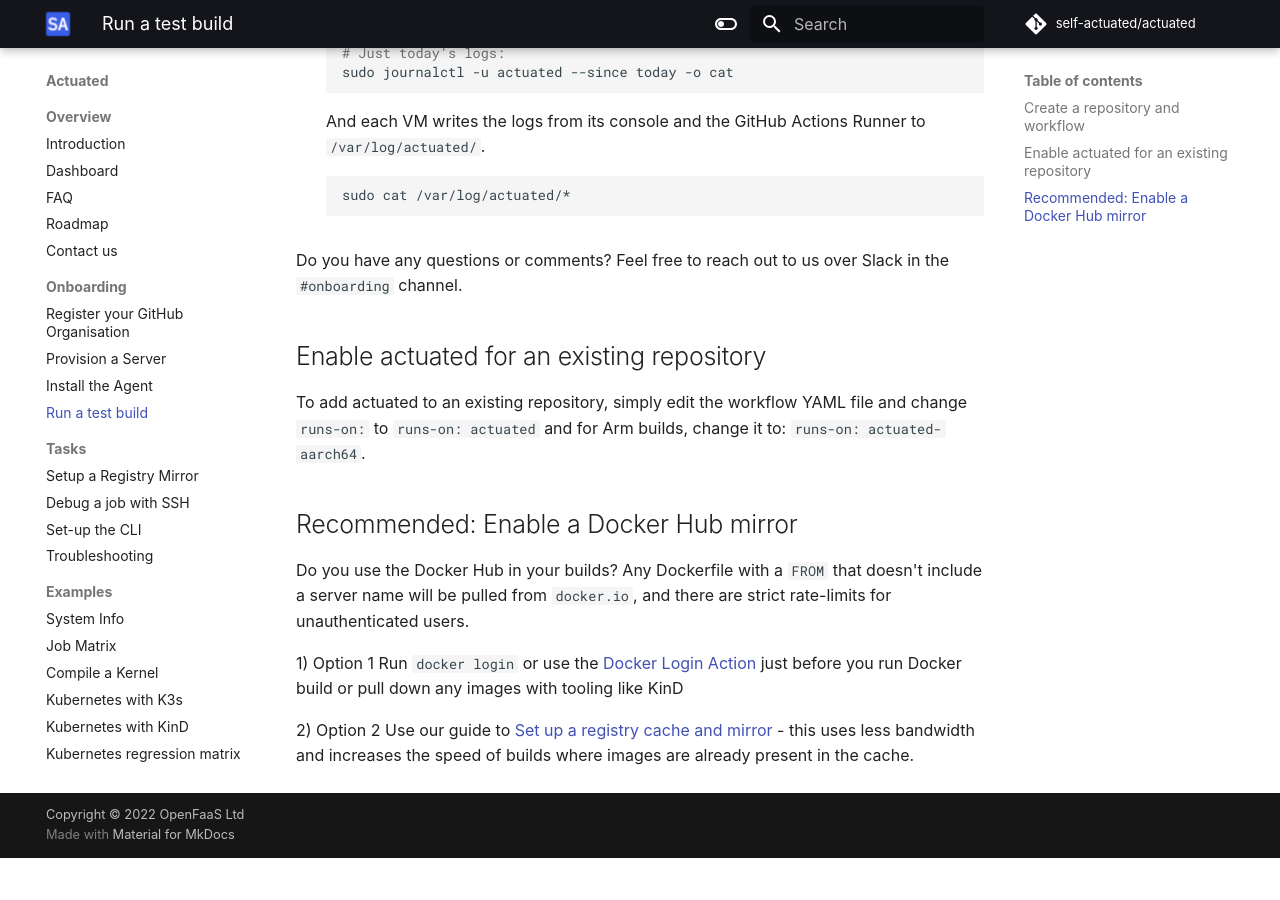
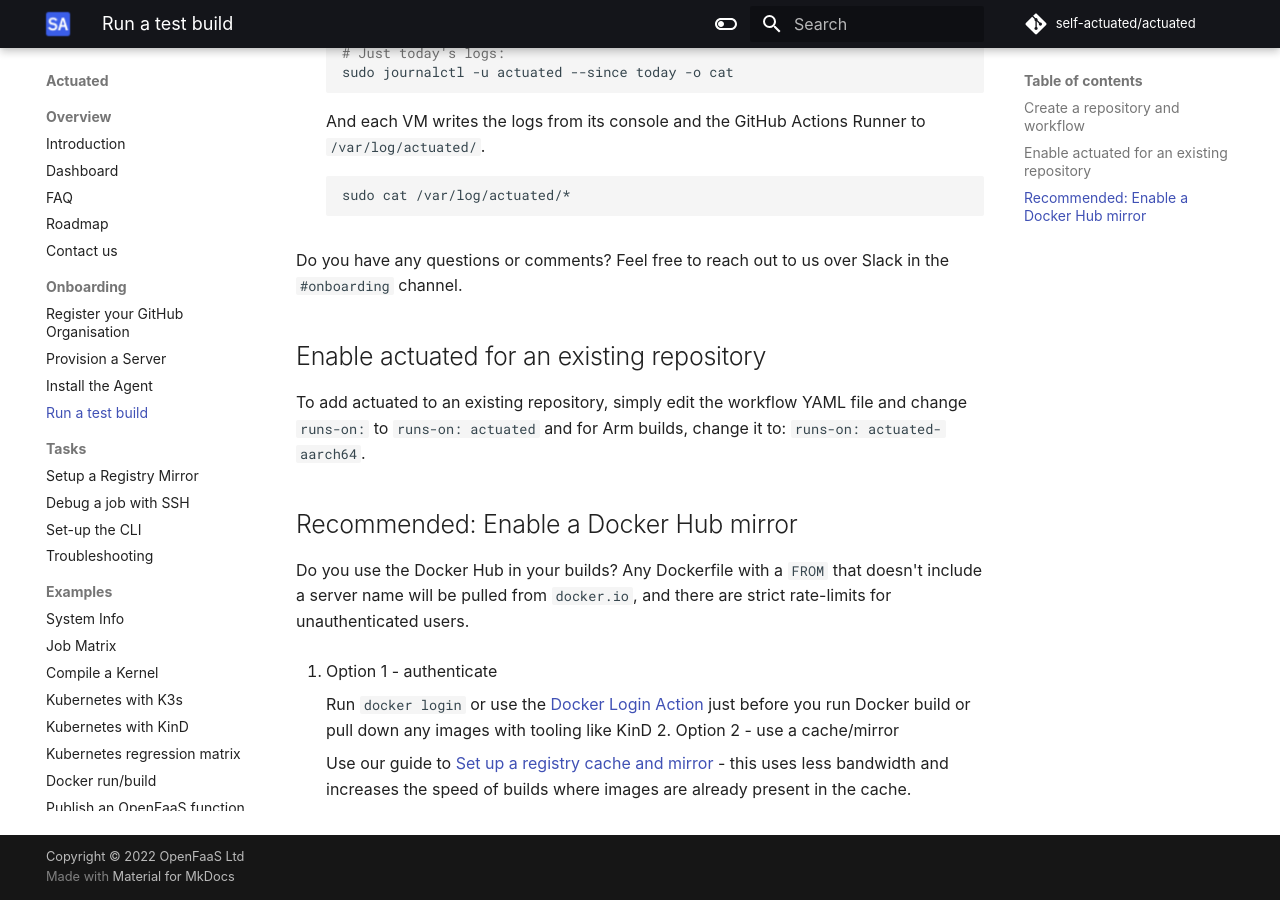
Before and after one commit to welteki/docs.actuated.dev, an MkDocs documentation site: the page built from docs/test-build.md, in a window 1280 px wide and 900 px high, scrolled down 2248 px. Built offline with MkDocs 1.6.1 and Material for MkDocs 9.7.7, drawn with Linux system fonts in a browser that asks for light colours; some web fonts are replaced; before the commit the page ends 3106 px from its top, so only the background shows below that.

Commit message:
Update notes on mirrors
Signed-off-by: Alex Ellis (OpenFaaS Ltd) <alexellis2@gmail.com>

```diff
--- a/docs/test-build.md
+++ b/docs/test-build.md
@@ -121,8 +121,9 @@
 
 Do you use the Docker Hub in your builds? Any Dockerfile with a `FROM` that doesn't include a server name will be pulled from `docker.io`, and there are strict rate-limits for unauthenticated users.
 
-1) Option 1
+1. Option 1 - authenticate
+
     Run `docker login` or use the [Docker Login Action](https://github.com/docker/login-action) just before you run Docker build or pull down any images with tooling like KinD
+2. Option 2 - use a cache/mirror
 
-2) Option 2
     Use our guide to [Set up a registry cache and mirror](/tasks/registry-mirror) - this uses less bandwidth and increases the speed of builds where images are already present in the cache.
```
